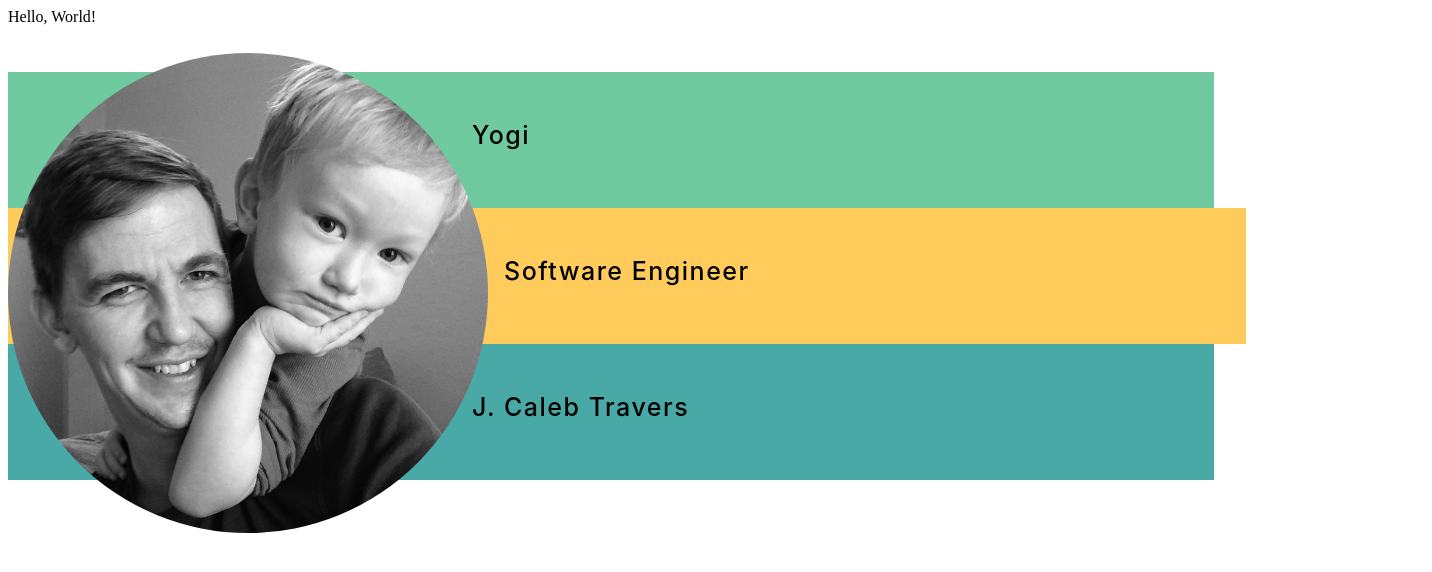
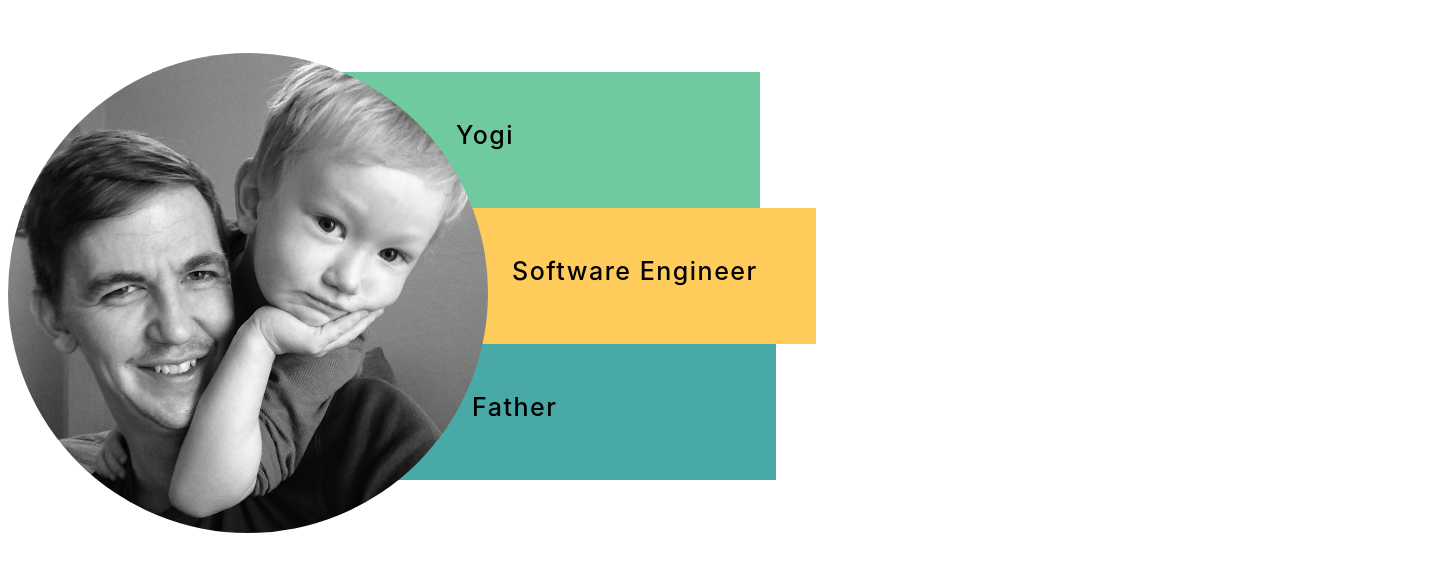
Before and after one commit to janglehorse/personal-site, a React app: page / in a window 1280 px wide. Shown: the top 572 px of the page, 1432 px wide, since content can reach past the window. Built offline with nearby package versions, Linux system fonts and the light colour scheme; the HTML template or start-up script is replaced by a standard one.

Commit message:
Tweak styles for header component

```diff
--- a/src/app/App.js
+++ b/src/app/App.js
@@ -12,10 +12,9 @@ class App extends Component {
     render() {
         return(
           <div>
-            <div>Hello, World!</div>
             <ContentGroup
               render={function(text) {return <ContentBox text={text} />}}
-              args={['Yogi', 'Software Engineer', 'J. Caleb Travers']} />
+              args={['Yogi', 'Software Engineer', 'Father']} />
           </div>
         )
     }
--- a/style/content-box.less
+++ b/style/content-box.less
@@ -3,15 +3,12 @@
 .content-box {
   padding-left: 62vh;
   display: block;
-  /* flex-direction: column; */
-  /* align-items: center; */
   color: black;
   height: 11vh;
   font-family: "Calibre", -apple-system, BlinkMacSystemFont, "Avenir Next", "Avenir", "Segoe UI", "Lucida Grande", "Helvetica Neue", "Helvetica", "Fira Sans", "Roboto", "Noto", "Droid Sans", "Cantarell", "Oxygen", "Ubuntu", "Franklin Gothic Medium", "Century Gothic", "Liberation Sans", sans-serif;
-  /* font-stretch: expanded; */
   padding-top: 6vh;
   font-weight: 500;
   font-size: 25px;
   letter-spacing: 1.5px;
-  width: 100%;
+  width: 38vh;
 }
--- a/style/content-group.less
+++ b/style/content-group.less
@@ -2,8 +2,10 @@
   display: flex;
   margin-top: -1vh;
   flex-direction: column;
-  position: fixed;
+  position: absolute;
   top: 10vh;
+  width: 100%;
+  padding-left: 18vh;
 }
 
 .container {
@@ -12,15 +14,15 @@
 
   :nth-child(n+1) {
     background-color: #6fcb9f;
-    padding-left: 58vh;
+    padding-left: 38vh;
   }
   :nth-child(n+2) {
     background-color: #ffcc5c;
-    padding-left: 62vh;;
+    padding-left: 45vh;;
   }
   :nth-child(n+3) {
     background-color: #49a9a6;
-    padding-left: 58vh;
+    padding-left: 40vh;
   }
 
 }
@@ -30,4 +32,5 @@ img {
   position: absolute;
   border-radius: 50%;
   top: -19px;
+  left: 0px;
 }
```
